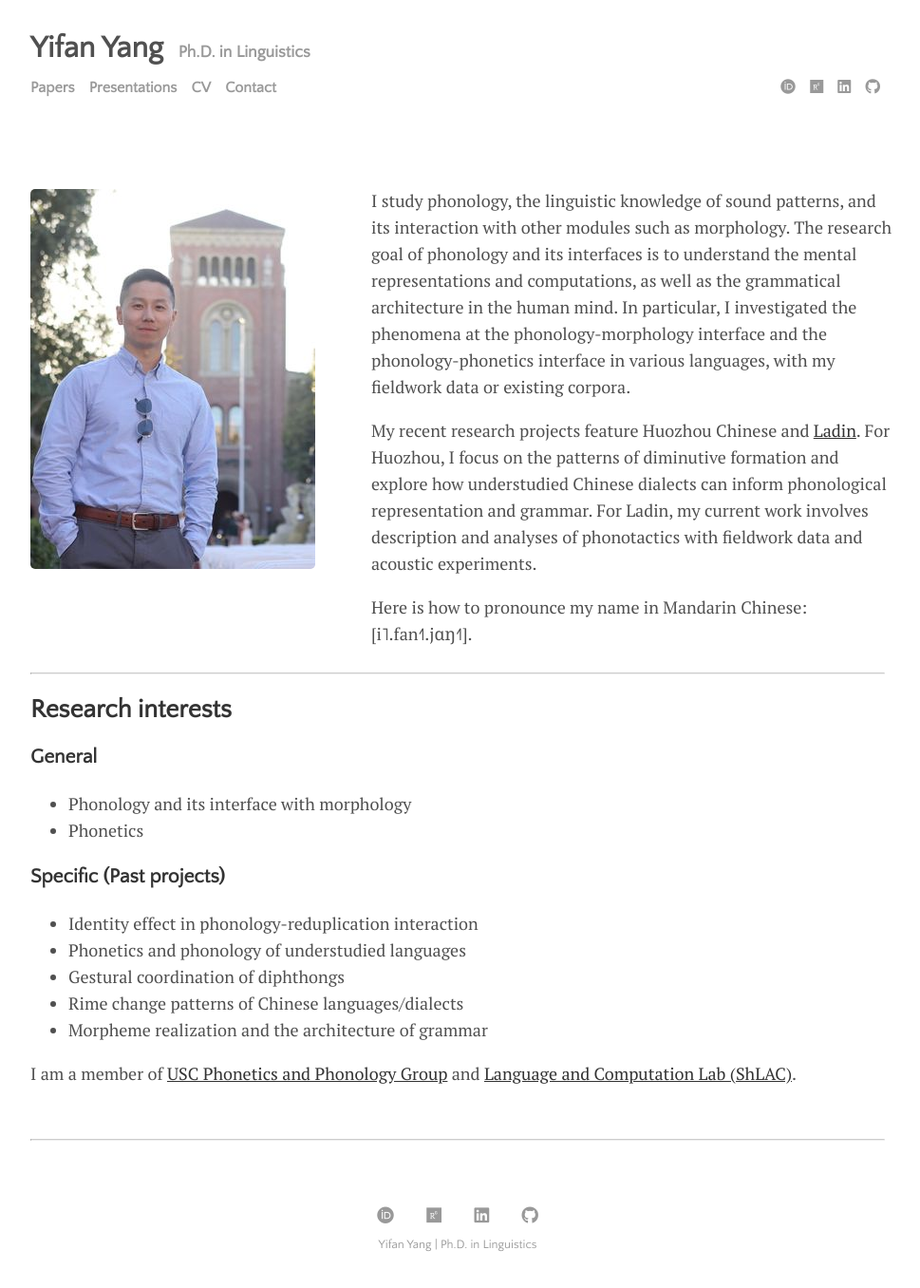
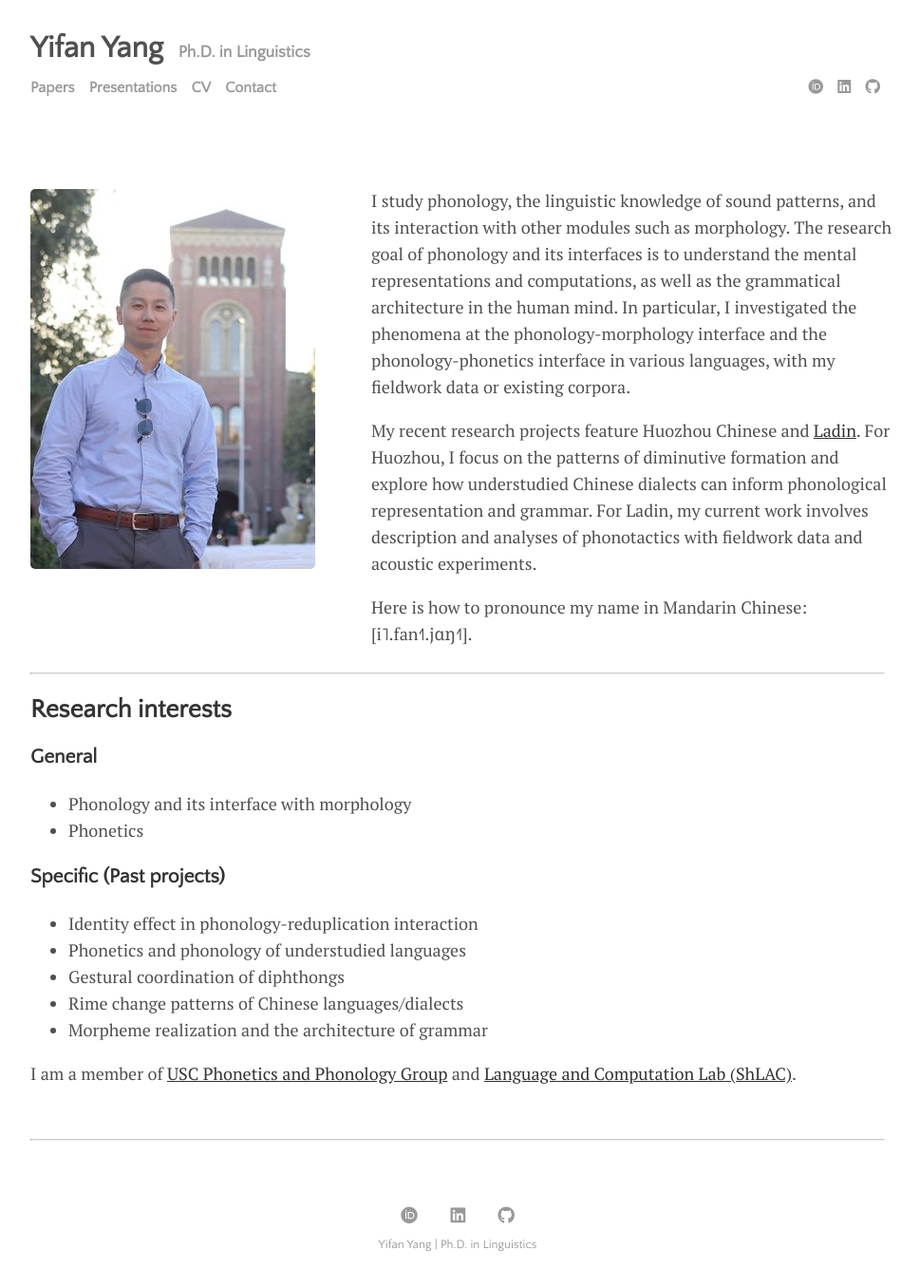
Before and after one commit to yifanyang08/yifanyang08.github.io, a Jekyll site: the page built from index.html, in a window 1280 px wide. Shown: the whole page at 95% size, without its empty margins (158-1127 px from the left). Built offline with Jekyll 4.4.1, drawn with Linux system fonts in a browser that asks for light colours; the list of posts is cut into pages by our own code.

Commit message:
Update settings.yml

```diff
--- a/_data/settings.yml
+++ b/_data/settings.yml
@@ -17,7 +17,7 @@ menu:
 # Available social icons are powered by Font Awesome, so you can use any icon that they offer
 social:
 - {icon: 'orcid', link: 'https://orcid.org/0000-0003-0479-9713'}
-- {icon: 'researchgate', link: 'https://www.researchgate.net/profile/Yifan_Yang35'}
+#- {icon: 'researchgate', link: 'https://www.researchgate.net/profile/Yifan_Yang35'}
 - {icon: 'linkedin', link: 'http://www.linkedin.com/in/yifanyang08/'}
 - {icon: 'github', link: 'https://www.github.com/yifanyang08'}
 
```
